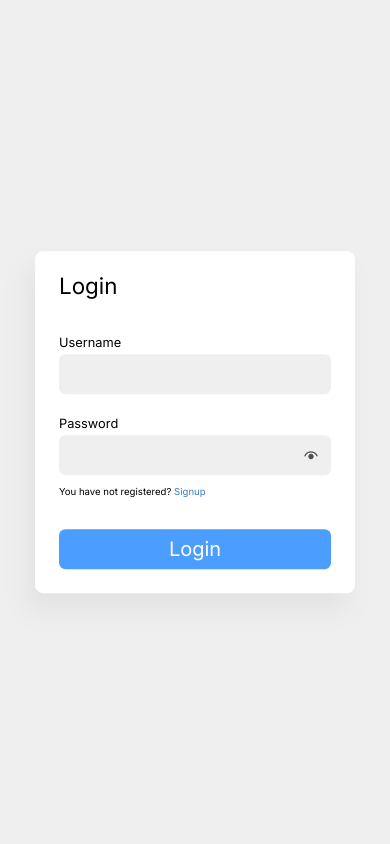
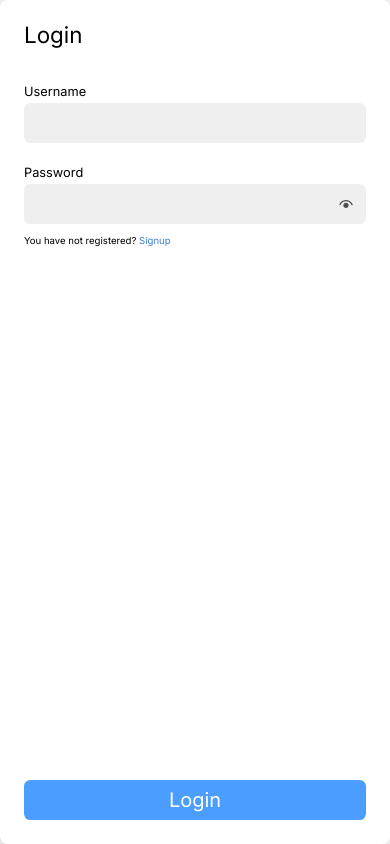
Before and after one commit to SalarKesha/Messenger-frontend, a React (Create React App) app: page /login in a window 390 px wide. Built offline with nearby package versions, Linux system fonts and the light colour scheme.

Commit message:
fix-css-res

```diff
--- a/src/assets/styles/login.css
+++ b/src/assets/styles/login.css
@@ -96,3 +96,13 @@
 p.navigate a {
   color: #367dce;
 }
+@media only screen and (max-width: 500px) {
+  .login-container{
+    width: 100%;
+    height: 100%;
+    display: flex;
+  }
+  .login-container .login-form .submit{
+    margin-top: auto;
+  }
+}
```
Also changed, not shown: 1 other file (tests, documents, lock files or other folders).
